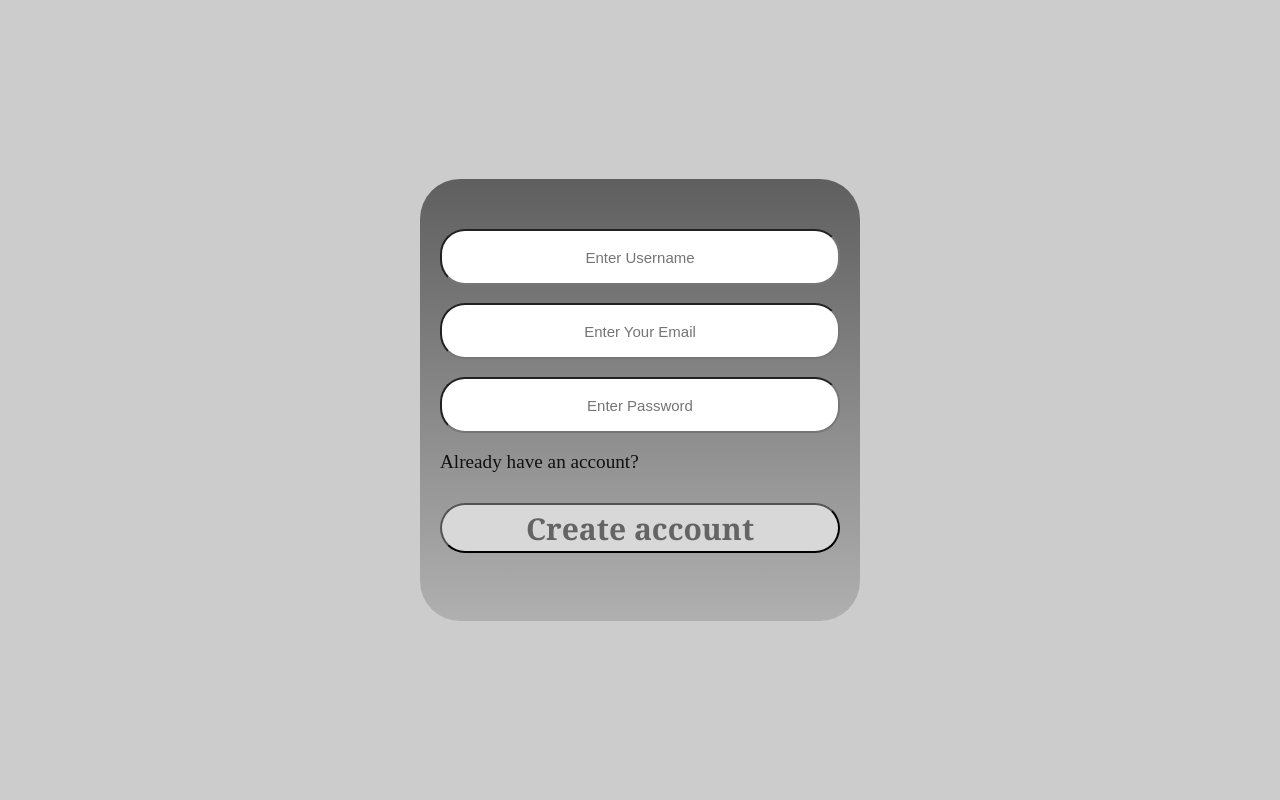
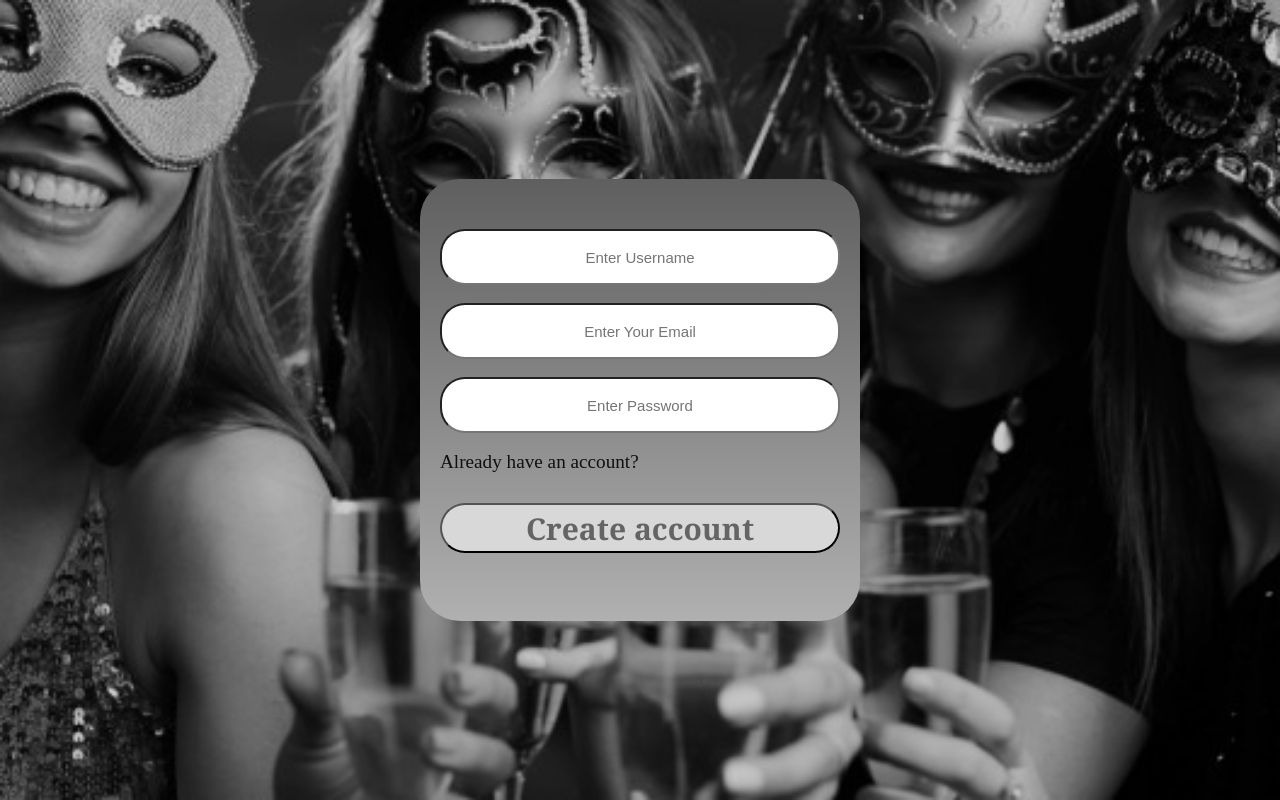
Before and after one commit to breabanmihaiE4/Proiect_MaBOr_E4, a plain HTML site: page pages/Register.html in a window 1280 px wide. Drawn offline with Linux system fonts and the light colour scheme.

Commit message:
Update register.css
Fixed background for register page

```diff
--- a/styles/register.css
+++ b/styles/register.css
@@ -7,7 +7,7 @@ body {
     align-items: center;
     justify-content: center;
     height: 100vh;
-    background-image: url(../images/login_background-modified.jpeg);
+    background-image: url(../images/login_background.jpeg);
     background-position: center center;
     background-repeat: no-repeat;
     background-size: cover;
```
